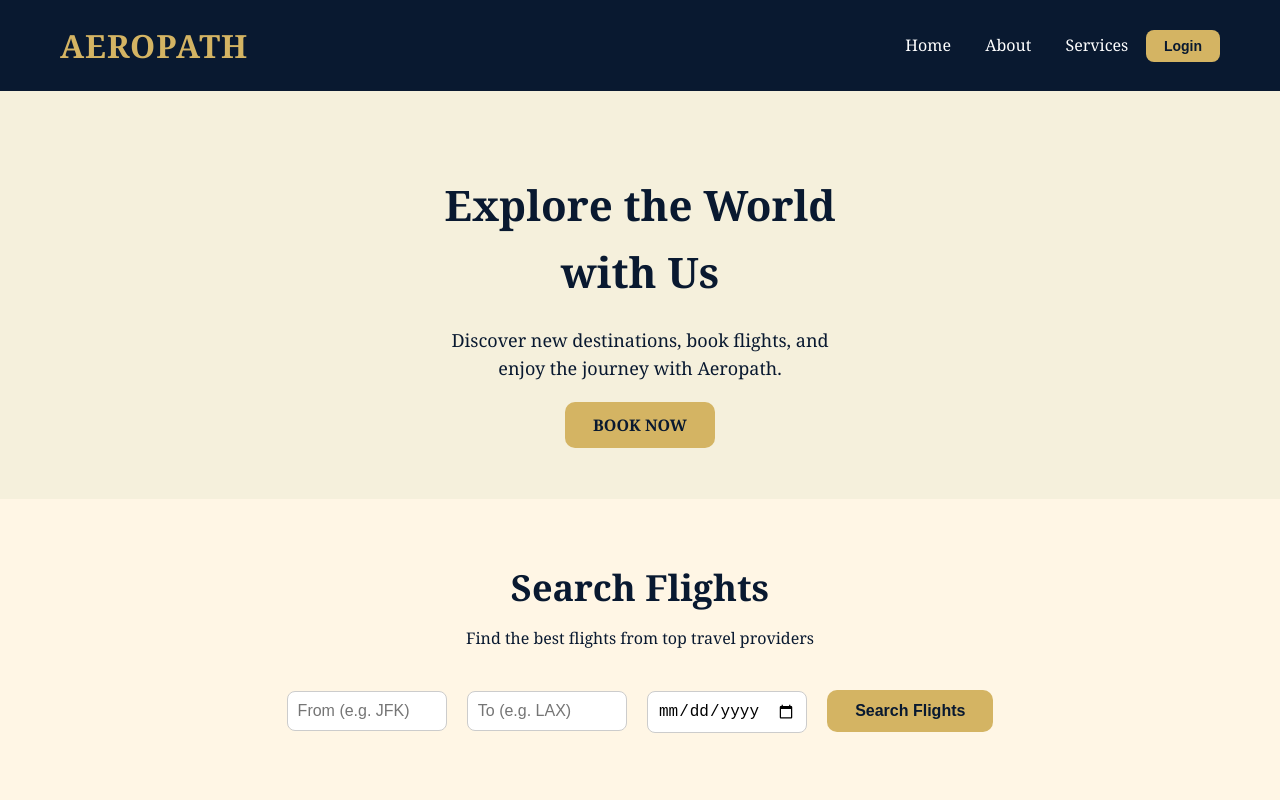
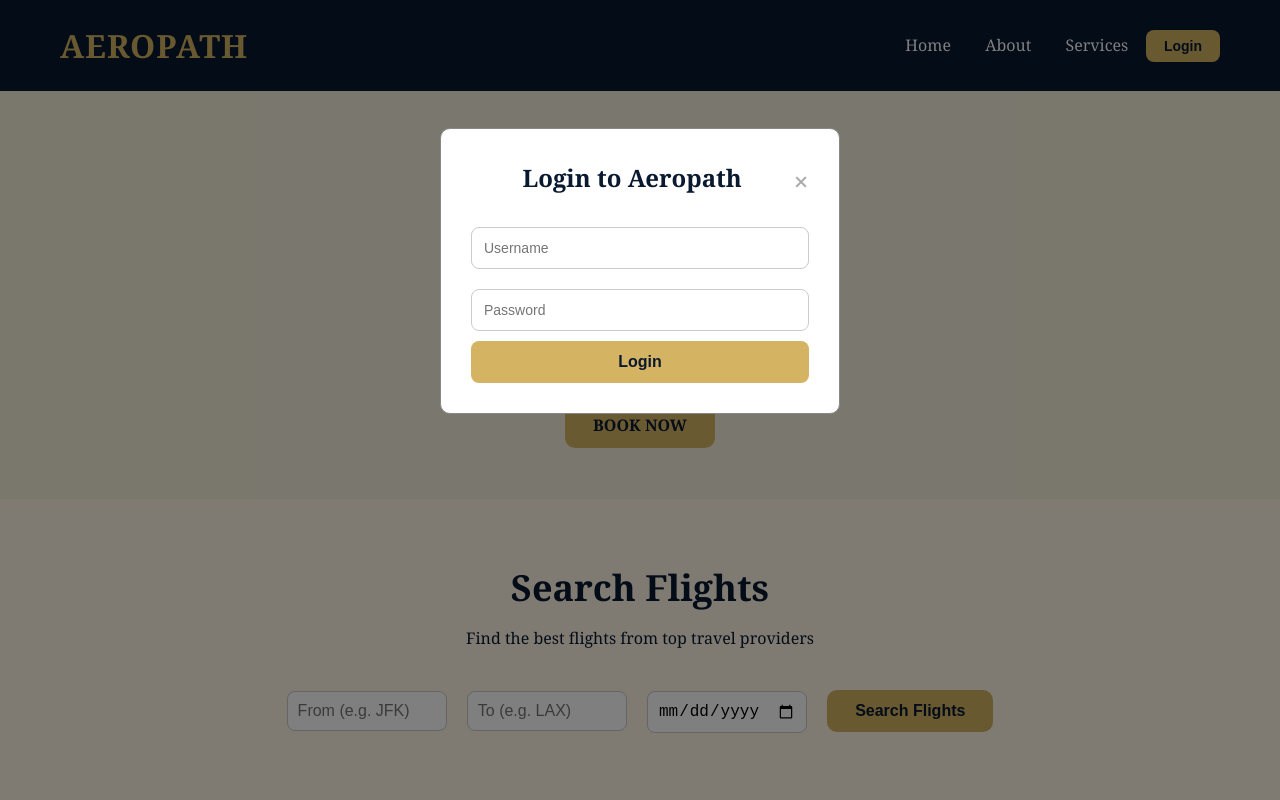
Before and after one commit to karenhuang0312/Aeropath-2.0, a plain HTML site: page index.html in a window 1280 px wide. Both pictures are taken after a click on the button "Login". Shown: the top 800 px of the page. Drawn offline with Linux system fonts and the light colour scheme.

Commit message:
Update index.html

```diff
--- a/index.html
+++ b/index.html
@@ -1,4 +1,4 @@
-<index html>
+<!DOCTYPE html>
 <html lang="en">
 <head>
   <meta charset="UTF-8" />
@@ -88,7 +88,6 @@
       cursor: pointer;
     }
 
-    /* Flight Search Section */
     .search-section {
       background-color: #FFF6E5;
       text-align: center;
@@ -105,7 +104,8 @@
       margin-bottom: 30px;
     }
 
-    .search-section input, .search-section button {
+    .search-section input,
+    .search-section button {
       padding: 10px;
       margin: 8px;
       font-size: 16px;
@@ -134,7 +134,8 @@
       box-shadow: 0 4px 8px rgba(0,0,0,0.08);
     }
 
-    .ivory, .coral {
+    .ivory,
+    .coral {
       background-color: #FFFFFF;
       color: #091930;
     }
@@ -186,6 +187,64 @@
       text-decoration: none;
     }
 
+    /* Login Modal */
+    .modal {
+      display: none;
+      position: fixed;
+      z-index: 999;
+      left: 0;
+      top: 0;
+      width: 100%;
+      height: 100%;
+      overflow: auto;
+      background-color: rgba(0,0,0,0.5);
+    }
+
+    .modal-content {
+      background-color: #fff;
+      margin: 10% auto;
+      padding: 30px;
+      border: 1px solid #888;
+      width: 90%;
+      max-width: 400px;
+      border-radius: 10px;
+    }
+
+    .modal-content h2 {
+      margin-bottom: 20px;
+      text-align: center;
+      color: #091930;
+    }
+
+    .modal-content input {
+      width: 100%;
+      padding: 12px;
+      margin: 10px 0;
+      border-radius: 8px;
+      border: 1px solid #ccc;
+      font-size: 14px;
+    }
+
+    .modal-content button {
+      width: 100%;
+      padding: 12px;
+      background-color: #D4B463;
+      color: #091930;
+      border: none;
+      border-radius: 8px;
+      font-size: 16px;
+      font-weight: bold;
+      cursor: pointer;
+    }
+
+    .close {
+      color: #aaa;
+      float: right;
+      font-size: 28px;
+      font-weight: bold;
+      cursor: pointer;
+    }
+
     @media (max-width: 768px) {
       .info-section {
         flex-direction: column;
@@ -225,7 +284,7 @@
       <a href="#">Contact</a>
     </nav>
     <div class="login-btn">
-      <button onclick="alert('Login feature coming soon!')">Login</button>
+      <button onclick="openLogin()">Login</button>
     </div>
   </header>
 
@@ -236,7 +295,7 @@
     <a href="#" class="btn gold">BOOK NOW</a>
   </section>
 
-  <!-- Flight Search Section -->
+  <!-- Flight Search -->
   <section class="search-section">
     <h1>Search Flights</h1>
     <p>Find the best flights from top travel providers</p>
@@ -277,8 +336,34 @@
     <div>© 2025 Aeropath · All Rights Reserved</div>
   </footer>
 
-  <!-- JavaScript -->
+  <!-- Login Modal -->
+  <div id="loginModal" class="modal">
+    <div class="modal-content">
+      <span class="close" onclick="closeLogin()">&times;</span>
+      <h2>Login to Aeropath</h2>
+      <input type="text" placeholder="Username" required>
+      <input type="password" placeholder="Password" required>
+      <button onclick="alert('Logged in (mock)!')">Login</button>
+    </div>
+  </div>
+
+  <!-- JS -->
   <script>
+    function openLogin() {
+      document.getElementById("loginModal").style.display = "block";
+    }
+
+    function closeLogin() {
+      document.getElementById("loginModal").style.display = "none";
+    }
+
+    window.onclick = function(event) {
+      const modal = document.getElementById("loginModal");
+      if (event.target === modal) {
+        closeLogin();
+      }
+    }
+
     document.getElementById("flightSearchForm").addEventListener("submit", function(event) {
       event.preventDefault();
 
```
